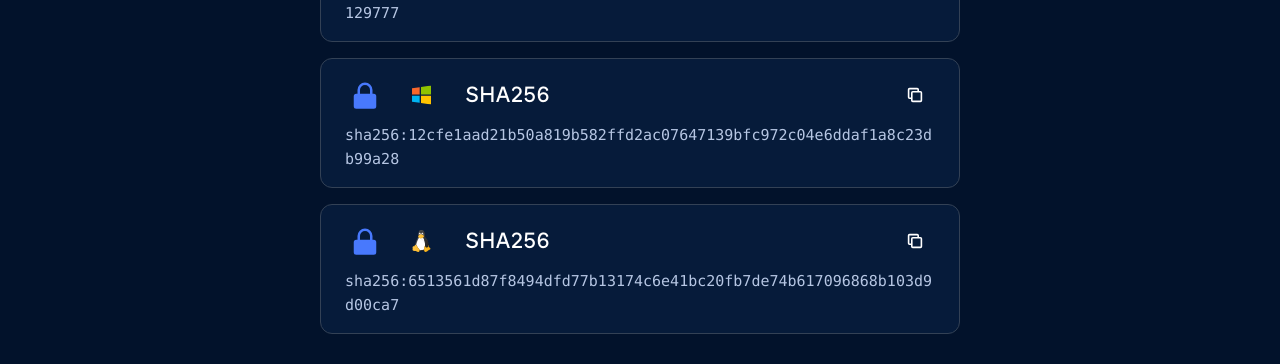
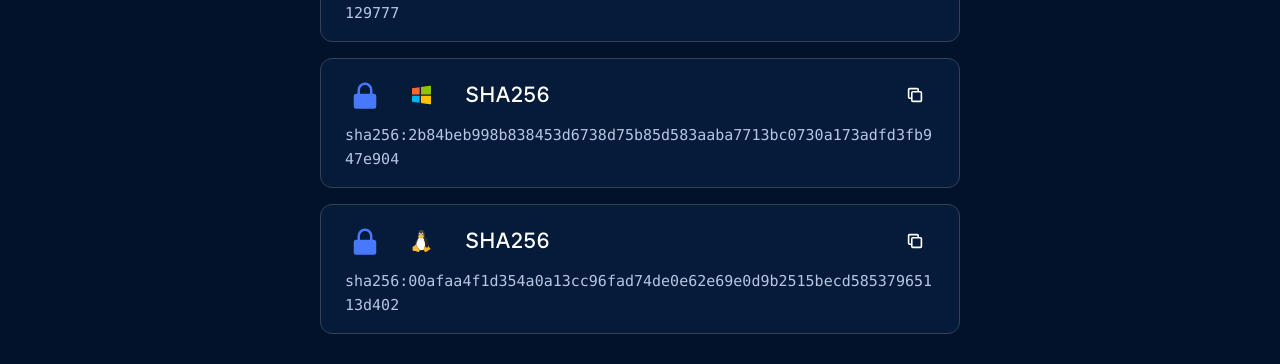
Before and after one commit to vultisig/website-prod, a Next.js app: page /downloads in a window 1280 px wide. Shown: the part 820-1184 px from the top of the page. Built offline with nearby package versions, Linux system fonts and the light colour scheme; no server answers.

Commit message:
Update download links and hashes for Windows and Linux installers

```diff
--- a/app/downloads/page.tsx
+++ b/app/downloads/page.tsx
@@ -14,12 +14,12 @@ const hashes = [
   {
     os: "windows",
     icon: "/images/windows.svg",
-    hash: "sha256:12cfe1aad21b50a819b582ffd2ac07647139bfc972c04e6ddaf1a8c23db99a28",
+    hash: "sha256:2b84beb998b838453d6738d75b85d583aaba7713bc0730a173adfd3fb947e904",
   },
   {
     os: "linux",
     icon: "/images/linux.svg",
-    hash: "sha256:6513561d87f8494dfd77b13174c6e41bc20fb7de74b617096868b103d9d00ca7",
+    hash: "sha256:00afaa4f1d354a0a13cc96fad74de0e62e69e0d9b2515becd58537965113d402",
   },
 ]
 
@@ -187,10 +187,10 @@ export default function DownloadsPage() {
                   <a href="https://play.google.com/store/apps/details?id=com.vultisig.wallet" target="_blank" rel="noopener noreferrer">
                     <img src="images/playstore.svg" alt="Get it on Google Play" className="h-10 sm:h-12" />
                   </a>
-                  <a href="https://github.com/vultisig/vultisig-windows/releases/download/v1.0.34/Vultisig-amd64-installer-v1.0.34.exe" target="_blank" rel="noopener noreferrer">
+                  <a href="https://github.com/vultisig/vultisig-windows/releases/download/v1.0.37/Vultisig-amd64-installer-v1.0.37.exe" target="_blank" rel="noopener noreferrer">
                     <img src="/images/winstore.svg" alt="Download for Windows" className="h-10 sm:h-12" />
                   </a>
-                  <a href="https://github.com/vultisig/vultisig-windows/releases/download/v1.0.34/vultisig_1.0.34_amd64.deb" target="_blank" rel="noopener noreferrer">
+                  <a href="https://github.com/vultisig/vultisig-windows/releases/download/v1.0.37/vultisig_1.0.37_amd64.deb" target="_blank" rel="noopener noreferrer">
                     <img src="/images/linuxstore.svg" alt="Download for Linux" className="h-10 sm:h-12" />
                   </a>
                 </div>
```
